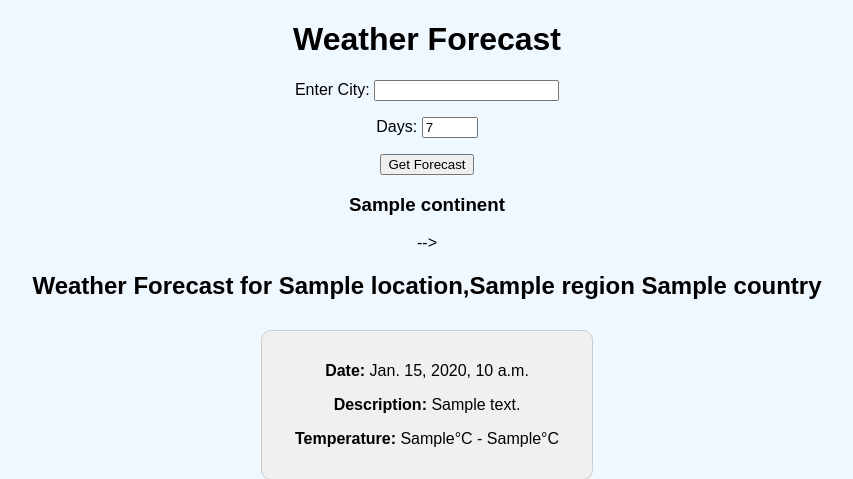
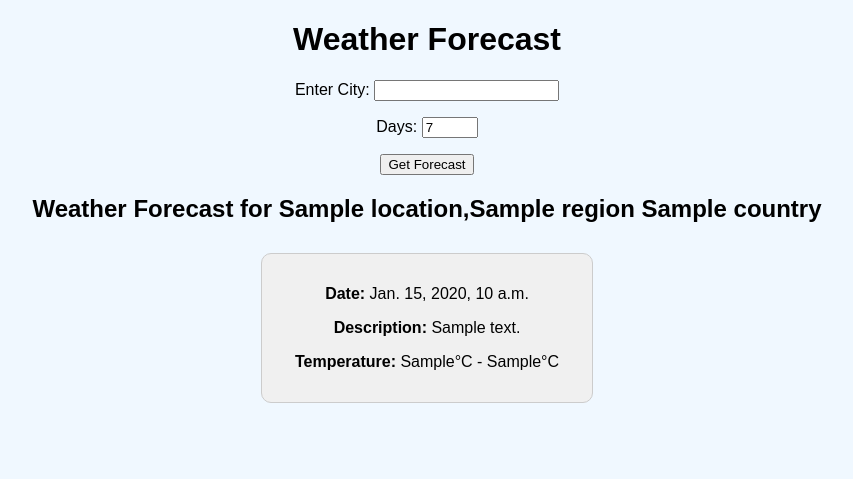
Before and after one commit to Selvam-DG/Weather-Dashboard-Django-Project-, a Django app: template forecast/templates/forecast/index.html in a window 1280 px wide. Shown: the top 479 px of the page, without its empty margins (213-1066 px from the left). Run offline with Django 5.2, Linux system fonts and the light colour scheme; tables that the repository leaves empty hold one stand-in row (values such as "Sample post"); the template is opened without the code that fills it: values that come from a table or form of the project are taken from there, most other values are stand-ins (such as "Sample title", 1, 10 or a date in 2020).

Commit message:
Update index.html

```diff
--- a/forecast/templates/forecast/index.html
+++ b/forecast/templates/forecast/index.html
@@ -15,14 +15,6 @@
         {{form.as_p}}
         <button type="submit">Get Forecast</button>
     </form>
-
-    <! --
-    {% for continent, cities in continents_data.items %}
-        <div class="card">
-           <h3> {{continent}}</h3>
-        </div>
-    {% endfor %}
-    -->
 
     {% if error %}
         <p style="color:red;">{{error}}</p>
```
